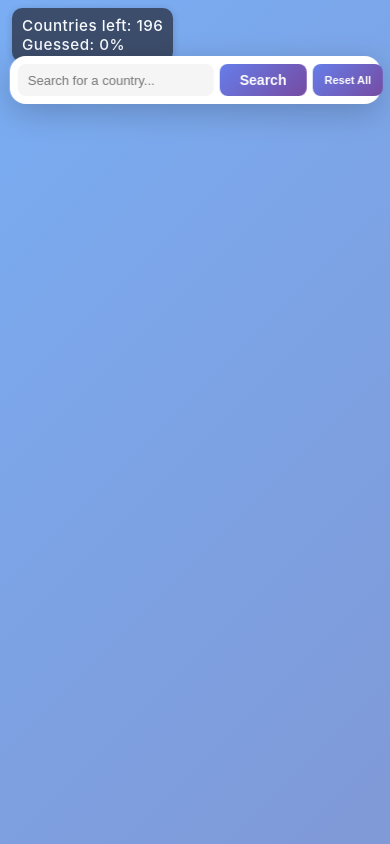
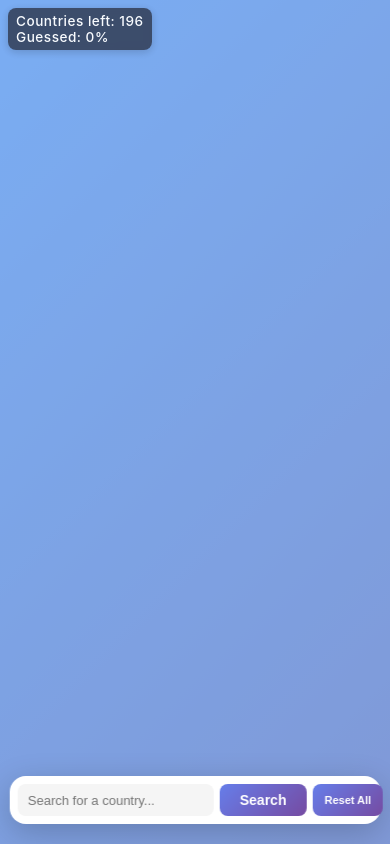
Before and after one commit to Alma-Mater/Maptastic, a plain HTML site: page index.html in a window 390 px wide. Drawn offline with nearby package versions, Linux system fonts and the light colour scheme; no server answers.

Commit message:
attempt search on mobile v5

```diff
--- a/styles.css
+++ b/styles.css
@@ -57,21 +57,21 @@ body {
 @media (max-width: 600px) {
     #stats-box {
         top: 8px;
-        left: 12px;
+        left: 8px;
         right: auto;
         transform: none;
-        min-width: 120px;
-        max-width: 70vw;
-        padding: 8px 10px;
-        font-size: 0.95rem;
-        border-radius: 10px;
+        min-width: 90px;
+        max-width: 60vw;
+        padding: 5px 8px;
+        font-size: 0.85rem;
+        border-radius: 8px;
         box-shadow: 0 2px 8px rgba(0,0,0,0.18);
         text-align: left;
         z-index: 20;
     }
     #search-container {
         position: absolute;
-        top: 56px;
+        bottom: 12px;
         left: 50%;
         transform: translateX(-50%);
         width: 98vw;
@@ -79,7 +79,7 @@ body {
         margin-top: 0;
         margin-bottom: 0;
         z-index: 30;
-        bottom: unset !important;
+        top: unset !important;
     }
 }
 .country {
```
